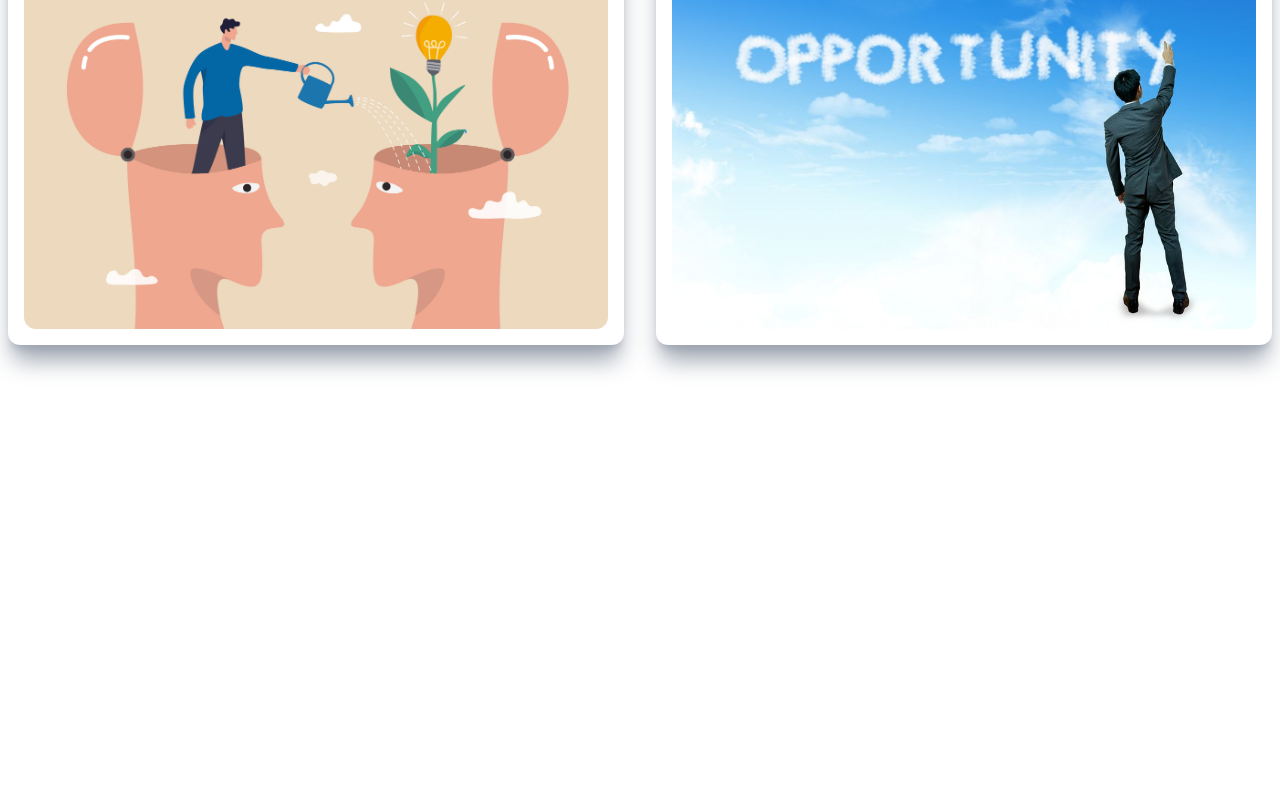
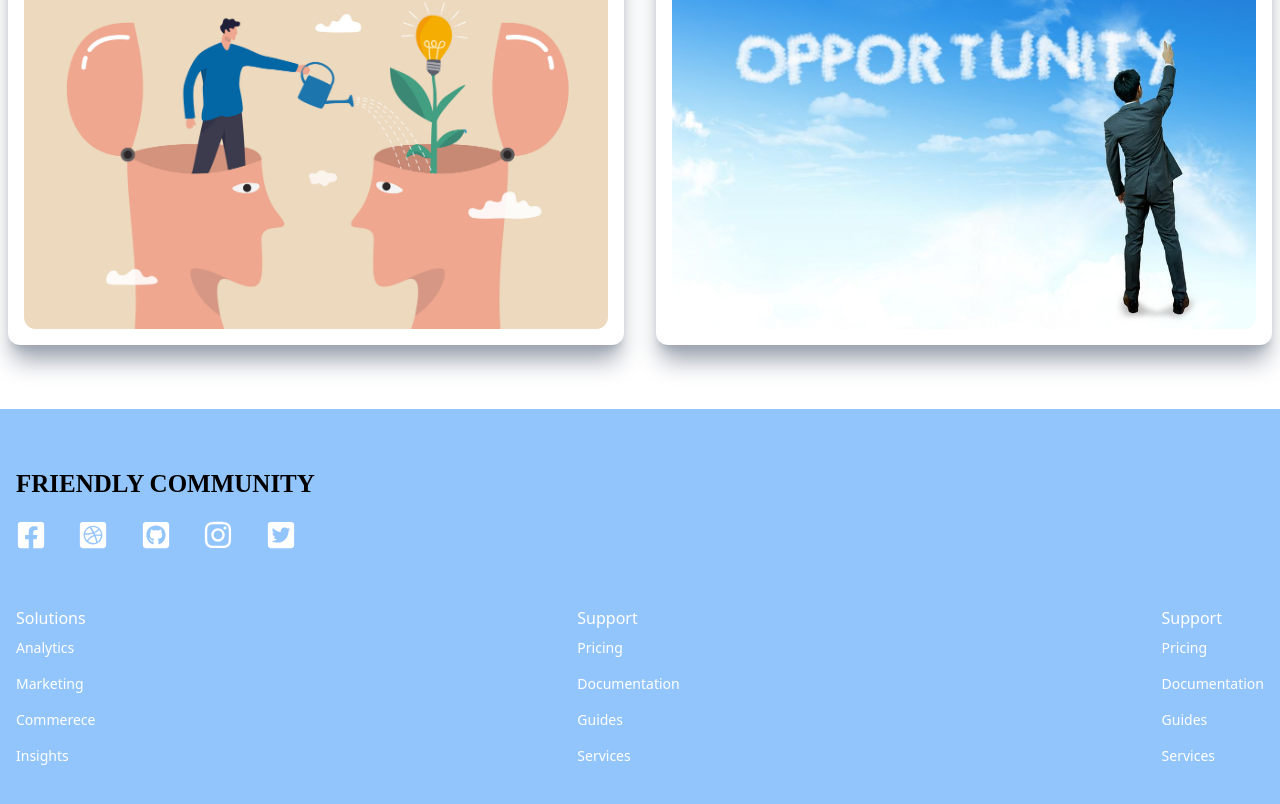
Before and after one commit to comp231-002-Team2/FrontEnd-comp231-002-Team-2-, a Next.js app: page / in a window 1280 px wide. Shown: the part 1653-2457 px from the top of the page. Before the commit the page ends 2062 px from the top, so only its background shows below. Built offline with nearby package versions, Linux system fonts and the light colour scheme.

Commit message:
create footer

```diff
--- a/components/Footer.jsx
+++ b/components/Footer.jsx
@@ -1,12 +1,62 @@
 import React from 'react'
+import {
+    FaDribbbleSquare,
+    FaFacebookSquare,
+    FaGithubSquare,
+    FaInstagram,
+    FaTwitterSquare,
+
+} from 'react-icons/fa'
 
 const Footer = () => {
   return (
-    <div>
-
-<h3></h3>
+    <div className=' mx-auto py-16 px-4 grid lg:grid-cols-3 gap-8 text-white  bg-blue-300'>
+<div>
+<h1 className= "whitespace-pre-wrap w-[340px] font-['Sarabun'] text-[25px] leading-[0.9] font-bold text-left uppercase text-black">FRIENDLY COMMUNITY</h1>
+<p></p>
+<div className='flex justify-between md:w-[75%] my-6  '>
+    <FaFacebookSquare  size={30}  />
+    <FaDribbbleSquare size={30} />
+    <FaGithubSquare  size={30}/>
+    <FaInstagram size={30}/>
+    <FaTwitterSquare size={30}/>
 
     </div>
+</div>
+<div className='lg:col-span-5 flex justify-between'>
+    <div>
+        <h6 className='font-medium text gray-400'>Solutions</h6>
+        <ul>
+            <li className='py-2 text-sm'>Analytics</li>
+            <li className='py-2 text-sm'>Marketing</li>
+            <li className='py-2 text-sm'>Commerece</li>
+            <li className='py-2 text-sm'>Insights</li>
+        </ul>
+    </div>
+    <div>
+    <h6 className='font-medium text gray-400'>Support</h6>
+        <ul>
+            <li className='py-2 text-sm'>Pricing</li>
+            <li className='py-2 text-sm'>Documentation</li>
+            <li className='py-2 text-sm'>Guides</li>
+            <li className='py-2 text-sm'>Services</li>
+        </ul>
+    </div>
+    <div>
+    <h6 className='font-medium text gray-400'>Support</h6>
+        <ul>
+            <li className='py-2 text-sm'>Pricing</li>
+            <li className='py-2 text-sm'>Documentation</li>
+            <li className='py-2 text-sm'>Guides</li>
+            <li className='py-2 text-sm'>Services</li>
+        </ul>
+    </div>
+
+</div>
+
+</div>
+
+
   )
 }
 
```
